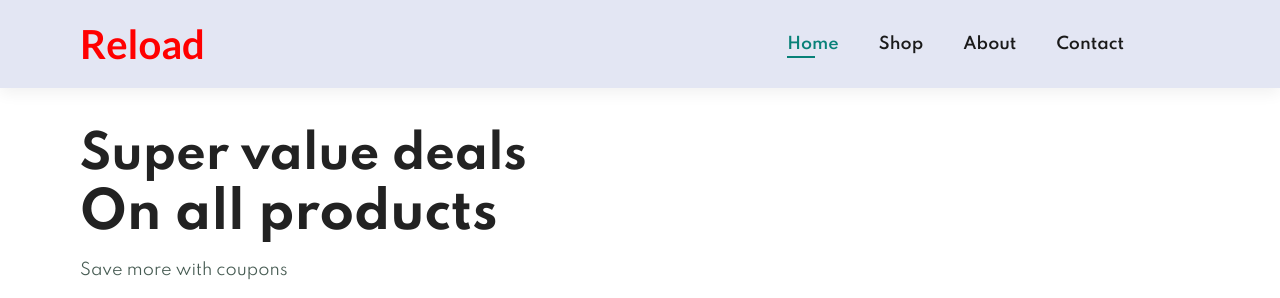
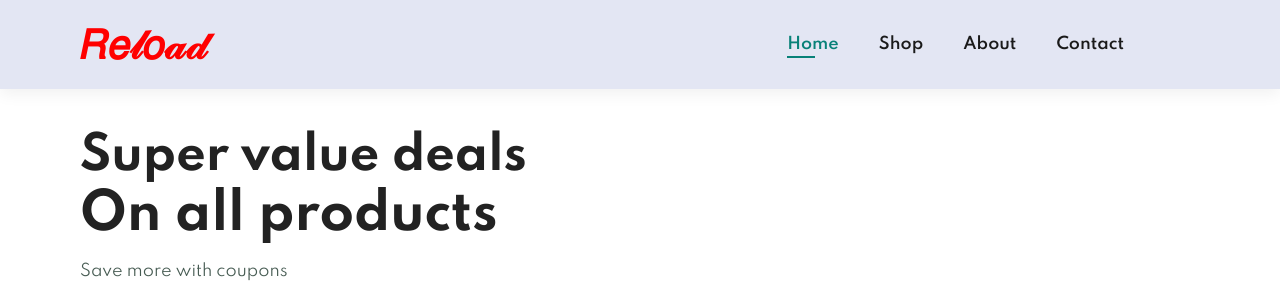
Before and after one commit to janeetasamad-dot/Reaload-Clothing-Brand, a plain HTML site: page Janeeta/index.html in a window 1280 px wide. Shown: the top 298 px of the page. Drawn offline with Linux system fonts and the light colour scheme.

Commit message:
Update logo text in index.html

```diff
--- a/Janeeta/index.html
+++ b/Janeeta/index.html
@@ -16,7 +16,7 @@
 <body>
     <section id="header">
 
-    <a href="#" class="logo-text">Reload</a>
+    <a href="#" class="logo-text"> 𝑅𝑒𝓁𝑜𝒶𝒹 </a>
     <div>
         <ul id="navbar">
             <li><a class="active" href="index.html">Home</a></li>
```
